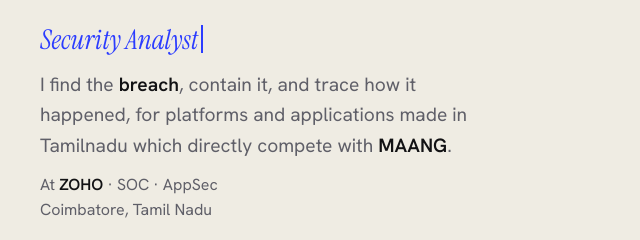
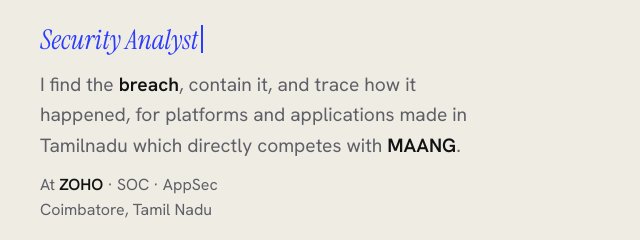
Before and after one commit to cyber468/portfolio, a plain HTML site: page index.html in a window 1280 px wide. Shown: the part 521-761 px from the top of the page, 0-640 px from the left. Drawn offline with nearby package versions, Linux system fonts and the light colour scheme.

Commit message:
small change

```diff
--- a/index.html
+++ b/index.html
@@ -54,7 +54,7 @@
       <div class="hero-b">
         <div class="tx">
           <div class="typed" id="typed" aria-label="Security Analyst">Security Analyst</div>
-          <p>I find the <strong>breach</strong>, contain it, and trace how it happened, for platforms and applications made in Tamilnadu which directly compete with <strong>MAANG</strong>.</p>
+          <p>I find the <strong>breach</strong>, contain it, and trace how it happened, for platforms and applications made in Tamilnadu which directly competes with <strong>MAANG</strong>.</p>
           <p class="meta">At <strong>ZOHO</strong> · SOC · AppSec<br>Coimbatore, Tamil Nadu</p>
         </div>
         <div class="btns"><a class="btn b mag" href="#work">View work ↓</a><a class="btn mag" href="https://linkedin.com/in/indrajitjeeva" target="_blank" rel="noopener">LinkedIn ↗<span class="sr"> (opens in a new tab)</span></a></div>
```
